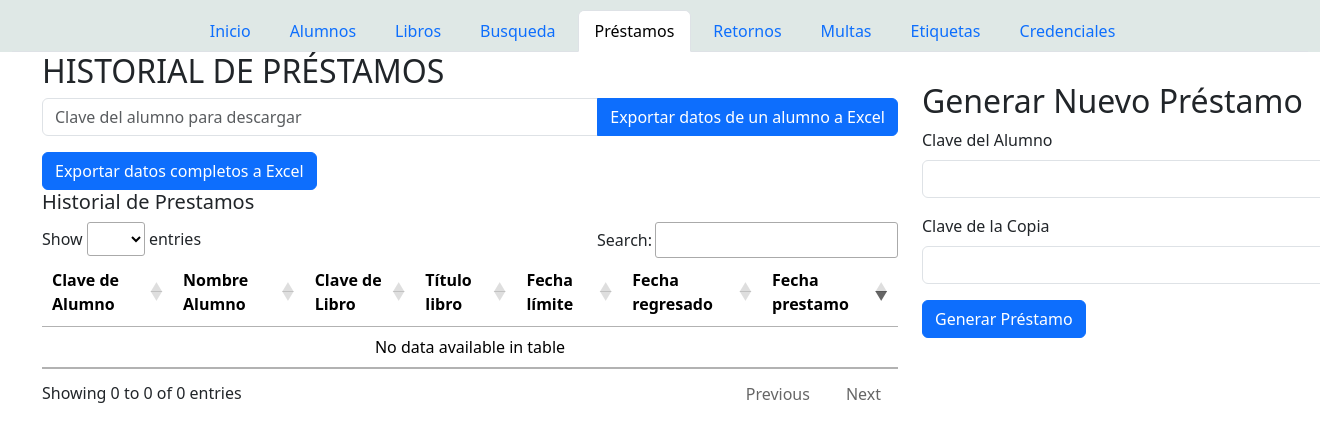
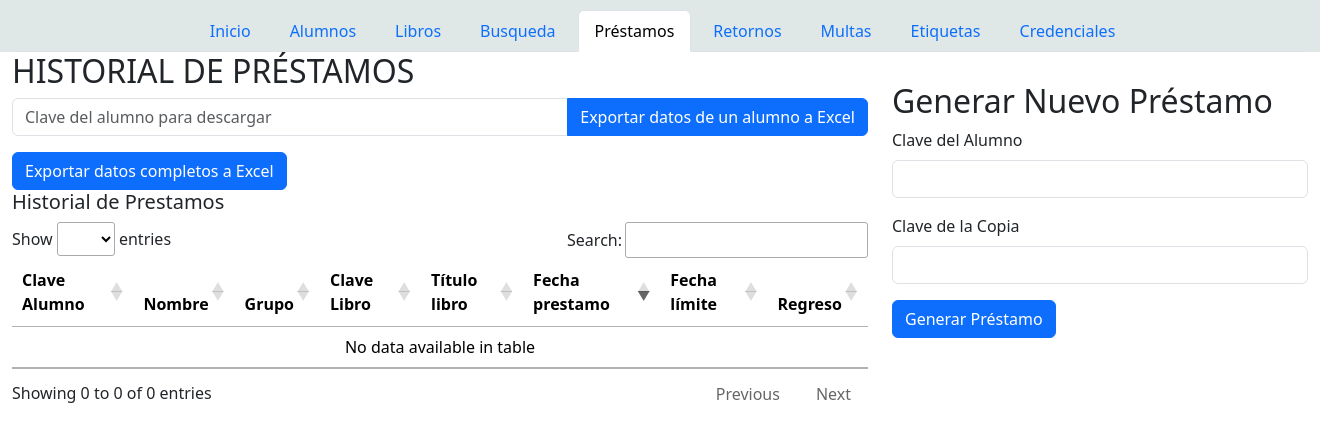
Before and after one commit to Gabrielsalom08/progamabiblio, a Django app: page /prestamo in a window 1320 px wide; the page is wider, and only the part inside the window is pictured. Shown: the part 71-513 px from the top of that part. Run offline with Django 5.2, Linux system fonts and the light colour scheme; data that the repository does not hold is empty; some libraries are stand-ins or nearby versions; some web fonts are replaced.

Commit message:
cambios pedidos ultimos

```diff
--- a/biblio_app/templates/credencial.html
+++ b/biblio_app/templates/credencial.html
@@ -45,7 +45,7 @@
           margin: 0; /* Sin márgenes */
           border-collapse: collapse;
           font-size: 15px;
-          border: 1px solid black; /* Borde de 1px sólido negro */
+          border: 1px solid rgb(255, 255, 255); /* Borde de 1px sólido negro */
       }
 
       .print-table td {
@@ -56,7 +56,7 @@
           padding: 5mm; /* Margen de 5 mm en todas las celdas */
           margin-top: 1.3cm; /* Margen superior */
           page-break-inside: avoid; /* Evitar que las celdas se dividan entre páginas */
-          border: 1px solid black; /* Borde de 1px sólido negro */
+          border: 1px solid rgb(255, 255, 255); /* Borde de 1px sólido negro */
       }
   }
   </style>
--- a/biblio_app/templates/prestamo.html
+++ b/biblio_app/templates/prestamo.html
@@ -3,7 +3,7 @@
 {% load static %}
 
 {% block main_content %}
-<div class="container-fluid justify-content-center" style="margin-left: 30px; margin-right: 30px;">
+<div class="container-fluid justify-content-center" style=" margin-right: 30px;">
   <div class="row">
     <div class="col-md-8">
       <h2>HISTORIAL DE PRÉSTAMOS</h2>
@@ -25,25 +25,27 @@
       <table class="table table-hover">
         <thead>
           <tr>
-            <th>Clave de Alumno</th>
-            <th>Nombre Alumno</th>
-            <th>Clave de Libro</th>
+            <th>Clave Alumno</th>
+            <th>Nombre </th>
+            <th>Grupo</th>
+            <th>Clave Libro</th>
             <th>Título libro</th>
+            <th>Fecha prestamo</th>
             <th>Fecha límite</th>
-            <th>Fecha regresado</th>
-            <th>Fecha prestamo</th>
+            <th>Regreso</th>
           </tr>
         </thead>
         <tbody>
           {% for prestamo in prestamo %}
           <tr>
             <td>{{ prestamo.clave_alumno.clave|stringformat:"05d" }}</td>
-            <td>{{ prestamo.clave_alumno }} {{prestamo.clave_alumno.grupo}}{{prestamo.clave_alumno.clase}} </td>
+            <td>{{ prestamo.clave_alumno }} </td>
+            <td>{{prestamo.clave_alumno.grupo}}{{prestamo.clave_alumno.clase}}</td>
             <td>{{ prestamo.clave_copia.clavecopia|stringformat:"06d" }}</td>
             <td>{{ prestamo.clave_copia.codigolibro.titulo }}</td>
+            <td>{% if prestamo.fecha_creacion  %} {{ prestamo.fecha_creacion }} {%endif%}</td>
             <td>{{ prestamo.regreso }}</td>
             <td>{% if prestamo.fecha_regreso  %} {{ prestamo.fecha_regreso }} {%endif%}</td>
-            <td>{% if prestamo.fecha_creacion  %} {{ prestamo.fecha_creacion }} {%endif%}</td>
           </tr>
           {% endfor %}
         </tbody>
@@ -70,7 +72,7 @@
   $(document).ready( function () {
       $('.table').DataTable({
           "paging": true,
-          "order": [[6, "desc"]],
+          "order": [[5, "desc"]],
           "pageLength": 30 // Mostrar solo 30 elementos por página
       });
   });
--- a/biblio_app/templates/retorno.html
+++ b/biblio_app/templates/retorno.html
@@ -14,8 +14,8 @@
                         <th>Nombre Alumno</th>
                         <th>Clave de Libro</th>
                         <th>Titulo libro</th>
+                        <th>Fecha prestamo</th>
                         <th>Fecha limite</th>
-                        <th>Fecha prestamo</th>
                         <th>Ampliar Prestamo</th>
                         <th>Regresar libro</th>
                       </tr>
@@ -27,8 +27,8 @@
                         <td>{{ prestamo.clave_alumno }}   {{prestamo.clave_alumno.grupo}} {%if prestamo.clave_alumno.clase %} {{prestamo.clave_alumno.clase}} {%endif%}</td>
                         <td>{{ prestamo.clave_copia.clavecopia|stringformat:"06d" }}</td>
                         <td>{{ prestamo.clave_copia.codigolibro.titulo }}</td>
+                        <td>{% if prestamo.fecha_creacion  %} {{ prestamo.fecha_creacion }} {%endif%}</td>
                         <td>{{ prestamo.regreso }}</td>
-                        <td>{% if prestamo.fecha_creacion  %} {{ prestamo.fecha_creacion }} {%endif%}</td>
                         <td>
                             <a href="#" class="btn btn-primary" onclick="ampliarPrestamo('{{ prestamo.pk }}')">
                                 Ampliar Prestamo
```
Also changed, not shown: biblio_app/templates/etiqueta.html (+23 -22 lines).
